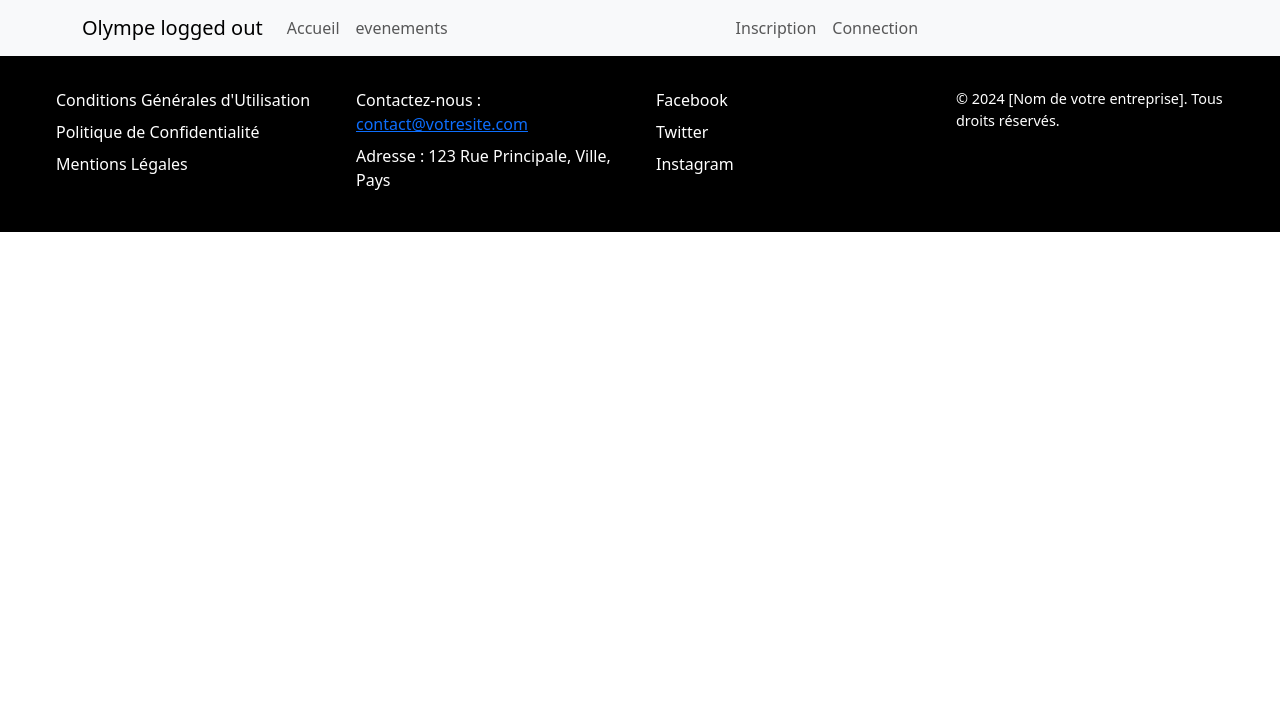
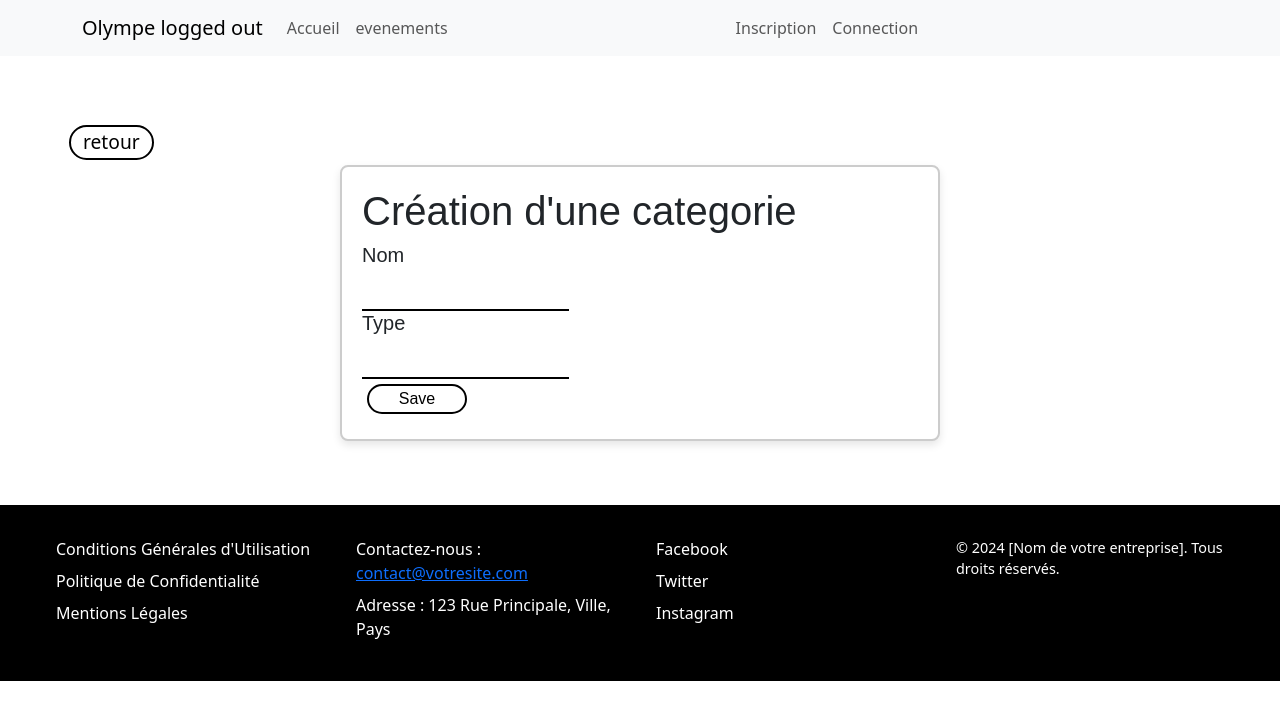
Before and after one commit to Saadct/olympe-front, a React (Create React App) app: page /admin/category-create in a window 1280 px wide. Shown: the top 720 px of the page. Built offline with nearby package versions, Linux system fonts and the light colour scheme.

Commit message:
add category create list and edit in front
Adding the feature that create a category, list and edit a category by call api from olympe backend

```diff
--- a/package.json
+++ b/package.json
@@ -16,6 +16,7 @@
     "react-dom": "^18.3.1",
     "react-router-dom": "^6.23.1",
     "react-scripts": "5.0.1",
+    "react-toastify": "^10.0.5",
     "web-vitals": "^2.1.4"
   },
   "scripts": {
--- a/src/App.js
+++ b/src/App.js
@@ -21,6 +21,9 @@ import CGU from './components/politique/cgu';
 import Footer from './components/footer/footer';
 import UserEdit from './pages/users/user-edit/user-edit';
 import UserTicketList from './pages/users/user-ticket-list/user-ticket-list';
+import CategoryList from './pages/category/category-list/category-list';
+import CategoryEdit from './pages/category/category-edit/category-edit';
+import CategoryCreate from './pages/category/category-create/category-create';
 
 function App() {
   const [userRole, setUserRole] = useState(localStorage.getItem('role'));
@@ -53,6 +56,10 @@ function App() {
         <Route path="/admin/user-list" element={<UserList />} />
         <Route path="/admin/user-edit/:id" element={<UserEdit />} />
         <Route path="/admin/user-edit/ticket-list/:id" element={<UserTicketList />} />
+        <Route path="/admin/category-list" element={<CategoryList />} />
+        <Route path="/admin/category-edit/:id" element={<CategoryEdit />} />
+        <Route path="/admin/category-create" element={<CategoryCreate />} />
+
       </Routes>
       {<Footer/>}
       </div>
--- a/src/components/navbar/NavbarLoggedAdminIn.jsx
+++ b/src/components/navbar/NavbarLoggedAdminIn.jsx
@@ -12,11 +12,11 @@ const NavbarLoggedAdminIn = () => {
         <Nav className="me-auto">
           <Nav.Link href="/">Accueil</Nav.Link>
           <Nav.Link href="/admin/user-list">utilisateur</Nav.Link>
-          <Nav.Link href="#link">categories</Nav.Link>
+          <Nav.Link href="/admin/category-list">categories</Nav.Link>
           <Nav.Link href="#link">évenements</Nav.Link>
         </Nav>
         <Nav className="me-auto">
-          <Nav.Link href="#link">Déconnection</Nav.Link>
+          <Nav.Link href="deconection">Déconnection</Nav.Link>
         </Nav>
       </Navbar.Collapse>
     </Container>
--- a/src/index.js
+++ b/src/index.js
@@ -7,8 +7,6 @@ import 'bootstrap';
 import 'bootstrap/dist/css/bootstrap.css';
 import "bootstrap/dist/js/bootstrap.bundle.min";
 import 'bootstrap/js/dist/dropdown';
-import $ from 'jquery';
-import Popper from 'popper.js';
 
 const root = ReactDOM.createRoot(document.getElementById('root'));
 root.render(
--- /dev/null
+++ b/src/pages/category/category-create/category-create.css
@@ -0,0 +1,3 @@
+.category-create-page{
+    padding: 5%;
+}
--- /dev/null
+++ b/src/pages/category/category-create/category-create.jsx
@@ -0,0 +1,99 @@
+import React, { useState, useEffect } from 'react';
+import axios from 'axios';
+import { useNavigate, useParams } from 'react-router-dom';
+import "./category-create.css"
+import { ToastContainer, toast } from 'react-toastify';
+import 'react-toastify/dist/ReactToastify.css';
+
+const CategoryCreate = () => {
+  const [type, setType] = useState('');
+  const [name, setName] = useState('');
+  const navigate = useNavigate();
+
+  const categorySubmit = (e) => {
+    e.preventDefault();
+    const token = localStorage.getItem('token');
+    axios.post(`http://localhost:8080/categories`,
+      { type: type, name: name}
+      , {
+        headers: {
+          'Authorization': `Bearer ${token}`
+        }
+      }).then(response => {
+        toast.success('Catégorie ajoutée avec succès !', {
+          position: "top-right",
+          autoClose: 2000,
+          hideProgressBar: false,
+          closeOnClick: true,
+          pauseOnHover: true,
+          draggable: true,
+          progress: undefined,
+        });
+
+        setTimeout(() => {
+            navigate('/admin/category-list');
+          }, 2000);
+
+      })
+      .catch(error => {
+        toast.error('Erreur lors de l\'ajout de la catégorie.', {
+          position: "top-right",
+          autoClose: 2000,
+          hideProgressBar: false,
+          closeOnClick: true,
+          pauseOnHover: true,
+          draggable: true,
+          progress: undefined,
+        });
+        console.error('Erreur lors de la mise à jour de la catégorie:', error);
+      });
+  };
+
+
+  const handlePasswordChange = () => {
+    navigate('/user/profil/password');
+  };
+
+  const handleTickets = () => {
+    navigate('/user/profil/tickets');
+  };
+
+  const returnPreviousPage = () => {
+    navigate('/admin/category-list');
+  };
+
+
+  const handleCategoryChange = (e) => {
+    const { name, value } = e.target;
+    if (name === 'type') {
+      setType(value);
+    } else if (name === 'name') {
+      setName(value);
+    }
+  };
+
+  return (
+    <div className="category-create-page">
+      <button className="return-button" onClick={returnPreviousPage}>retour</button>
+
+      <div className="profile-container">
+        <div className="profile-header">
+        <h1>Création d'une categorie</h1>
+
+        </div>
+        <h5>Nom</h5>
+        <input type="text" name="name" value={name} onChange={handleCategoryChange} className="input-edit"/>
+
+        <h5>Type</h5>
+
+        <input type="text" name="type" value={type} onChange={handleCategoryChange} className="input-edit"/>
+          <form onSubmit={categorySubmit} className="edit-form">
+            <button type="submit" className="save-button">Save</button>
+          </form>
+      </div>
+      <ToastContainer />
+    </div>
+  );
+};
+
+export default CategoryCreate;
--- /dev/null
+++ b/src/pages/category/category-edit/category-edit.jsx
@@ -0,0 +1,108 @@
+import React, { useState, useEffect } from 'react';
+import axios from 'axios';
+import { useNavigate, useParams } from 'react-router-dom';
+import "./category-edit.css"
+
+const CategoryEdit = () => {
+  const [type, setType] = useState('');
+  const [editableType, setEditableType] = useState('');
+  const [name, setName] = useState('');
+  const [editableName, setEditableName] = useState('');
+  const navigate = useNavigate();
+  const{ id } = useParams("id");
+  const [isEditingCategory, setIsEditingCategory] = useState(false);
+
+
+  useEffect(() => {
+    axios.get(`http://localhost:8080/categories/${id}`)
+    .then(response => {
+      setEditableType(response.data.type);
+      setType(response.data.type);
+      setName(response.data.name);
+      setEditableName(response.data.name);
+    })
+    .catch(error => {
+      console.error('Erreur lors de la récupération des informations de la category:', error);
+    });
+  }, []);
+
+  const handleCategoryChange = (e) => {
+    const { name, value } = e.target;
+    if (name === 'type') {
+      setEditableType(value);
+    } else if (name === 'name') {
+      setEditableName(value);
+    }
+  };
+
+
+  const handleEditCategory = () => {
+    setIsEditingCategory(true);
+  };
+
+  const handleCategorySubmit = (e) => {
+    e.preventDefault();
+    const token = localStorage.getItem('token');
+    axios.put(`http://localhost:8080/categories/${id}`,
+      { type: editableType, name: editableName}
+      , {
+        headers: {
+          'Authorization': `Bearer ${token}`
+        }
+      })
+      .then(response => {
+        setIsEditingCategory(false);
+        setEditableName(editableName);
+        setName(editableName);
+        setEditableType(editableType);
+        setType(editableType)
+      })
+      .catch(error => {
+        console.error('Erreur lors de la mise à jour de la category:', error);
+      });
+  };
+
+
+  const handlePasswordChange = () => {
+    navigate('/user/profil/password');
+  };
+
+  const handleTickets = () => {
+    navigate('/user/profil/tickets');
+  };
+
+  const returnPreviousPage = () => {
+    navigate('/admin/category-list');
+  };
+
+  return (
+    <div>
+      <h1 className='headerProfil'>La category</h1>
+      <button className="return-button" onClick={returnPreviousPage}>retour</button>
+
+      <div className="profile-container">
+        <div className="profile-header">
+          <h1 onClick={handleEditCategory}>{isEditingCategory ? <input type="text" name="name" value={editableName} onChange={handleCategoryChange} className="input-edit"/> : "nom: "+ name}</h1>
+          {!isEditingCategory && (
+            <button className="edit-button" onClick={() => setIsEditingCategory(true)}>Edit Category</button>
+          )}
+        </div>
+        <h1 onClick={handleEditCategory}>{isEditingCategory ? <input type="text" name="type" value={editableType} onChange={handleCategoryChange} className="input-edit"/> : "type: " + (type ? type : "")}</h1>
+
+        {isEditingCategory && (
+          <form onSubmit={handleCategorySubmit} className="edit-form">
+            <button type="submit" className="save-button">Save</button>
+            <button type="button" className="cancel-button" onClick={() => setIsEditingCategory(false)}>Cancel</button>
+          </form>
+
+        )}
+
+        <button className="change-password-button" onClick={handlePasswordChange}>Change Password</button>
+        <button className="change-password-button" onClick={handleTickets}>Voir ses tickets</button>
+
+      </div>
+    </div>
+  );
+};
+
+export default CategoryEdit;
--- a/src/pages/category/categories-list/category-list.jsx
+++ b/src/pages/category/category-list/category-list.jsx
@@ -1,44 +1,50 @@
 import React, { useState, useEffect } from 'react';
 import axios from 'axios';
-import { Link, useNavigate } from 'react-router-dom'; // Importez Link depuis react-router-dom si vous utilisez des routes
+import { useNavigate } from 'react-router-dom';
+
 
 const CategoryList = () => {
   const [categories, setCategories] = useState([]);
   const [page, setPage] = useState(0);
-  const [size, setSize] = useState(2);
+  const [size, setSize] = useState(20);
 
   const [currentPage, setCurrentPage] = useState(0);
   const [totalPages, setTotalPages] = useState(0);
 
   const navigate = useNavigate();
 
-  const fetchUsers = async (page, size) => {
+  const fetchCategories = async (page, size) => {
     const token = localStorage.getItem('token');
     try {
-      const response = await axios.get(`http://localhost:8080/categories/${page}/${size}`);
+      const response = await axios.get(`http://localhost:8080/categories/paginated/${page}/${size}`,{
+          headers: {
+            'Authorization': `Bearer ${token}`
+          }
+
+      });
       setCategories(response.data[0]);
       setTotalPages(response.data[1]);
 
     } catch (error) {
-      console.error('Erreur lors de la récupération des utilisateurs:', error);
+      console.error('Erreur lors de la récupération des categories:', error);
     }
   };
 
 
     useEffect(() => {
-      fetchUsers(page, size);
+      fetchCategories(page, size);
     }, [page, size]);
 
   const nextPage = async () => {
     if (currentPage < totalPages - 1) {
-      await fetchUsers(currentPage + 1, size);
+      await fetchCategories(currentPage + 1, size);
       setCurrentPage(currentPage + 1);
     }
   };
 
   const previousPage = async () => {
     if (currentPage > 0) {
-      await fetchUsers(currentPage - 1, size);
+      await fetchCategories(currentPage - 1, size);
       setCurrentPage(currentPage - 1);
     }
   };
@@ -47,13 +53,17 @@ const CategoryList = () => {
     navigate(`/admin/category-edit/${userId}`);
   };
 
+  const createCategoryButton = () => {
+    navigate(`/admin/category-create/`);
+  };
+
   return (
     <div className="container">
     <h1 className="mb-0">Liste des Categories</h1>
 
    <div className="d-flex justify-content-between align-items-center">
     <div></div>
-    <button className="action-button detail">
+    <button className="action-button detail" onClick={createCategoryButton}>
     Créer
     </button>
   </div>
@@ -62,19 +72,17 @@ const CategoryList = () => {
         <thead>
           <tr>
             <th>Nom</th>
-            <th>Email</th>
-            <th>Role</th>
+            <th>Type</th>
             <th>Action</th>
           </tr>
         </thead>
         <tbody>
-          {users.map((user) => (
-            <tr key={user.uuid}>
-              <td>{user?.fullName}</td>
-              <td>{user?.email}</td>
-              <td>{user?.role}</td>
+          {categories.map((category) => (
+            <tr key={category.uuid}>
+              <td>{category?.name}</td>
+              <td>{category?.type}</td>
               <td>
-              <button className="action-button detail" onClick={() => detailButtonClick(user.uuid)}>
+              <button className="action-button detail" onClick={() => detailButtonClick(category.uuid)}>
               <i className="bi bi-search"></i>
               </button>
               <button className="action-button remove">
```
Also changed, not shown: src/pages/users/user-ticket-list/user-ticket-list.jsx (+9 -3 lines), src/pages/category/category-edit/category-edit.css (added), 1 other file (tests, documents, lock files or other folders).
